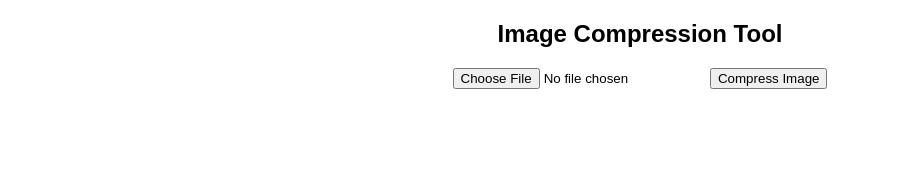
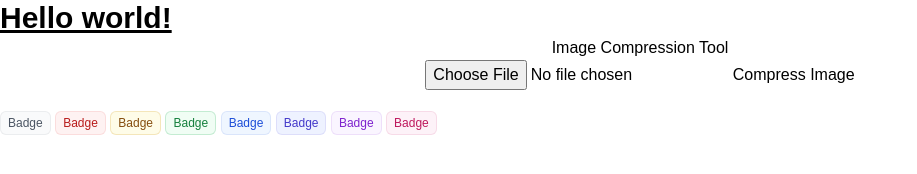
Before and after one commit to chenyibai9527/noSpace, a website: page image-tools.html in a window 1280 px wide. Shown: the whole page, without its empty margins (0-917 px from the left). Drawn offline with nearby package versions, Linux system fonts and the light colour scheme.

Commit message:
add tailwind

```diff
--- a/image-tools.html
+++ b/image-tools.html
@@ -11,14 +11,26 @@
         .image-display { margin-top: 20px; }
         img { max-width: 100%; height: auto; }
     </style>
+    <script src="https://cdn.tailwindcss.com"></script>
 </head>
 <body>
+    <h1 class="text-3xl font-bold underline">
+        Hello world!
+      </h1>
     <div class="container">
         <h2>Image Compression Tool</h2>
         <input type="file" id="imageInput" accept="image/*">
         <button onclick="compressImage()">Compress Image</button>
         <div class="image-display" id="imageDisplay"></div>
     </div>
+    <span class="inline-flex items-center rounded-md bg-gray-50 px-2 py-1 text-xs font-medium text-gray-600 ring-1 ring-inset ring-gray-500/10">Badge</span>
+<span class="inline-flex items-center rounded-md bg-red-50 px-2 py-1 text-xs font-medium text-red-700 ring-1 ring-inset ring-red-600/10">Badge</span>
+<span class="inline-flex items-center rounded-md bg-yellow-50 px-2 py-1 text-xs font-medium text-yellow-800 ring-1 ring-inset ring-yellow-600/20">Badge</span>
+<span class="inline-flex items-center rounded-md bg-green-50 px-2 py-1 text-xs font-medium text-green-700 ring-1 ring-inset ring-green-600/20">Badge</span>
+<span class="inline-flex items-center rounded-md bg-blue-50 px-2 py-1 text-xs font-medium text-blue-700 ring-1 ring-inset ring-blue-700/10">Badge</span>
+<span class="inline-flex items-center rounded-md bg-indigo-50 px-2 py-1 text-xs font-medium text-indigo-700 ring-1 ring-inset ring-indigo-700/10">Badge</span>
+<span class="inline-flex items-center rounded-md bg-purple-50 px-2 py-1 text-xs font-medium text-purple-700 ring-1 ring-inset ring-purple-700/10">Badge</span>
+<span class="inline-flex items-center rounded-md bg-pink-50 px-2 py-1 text-xs font-medium text-pink-700 ring-1 ring-inset ring-pink-700/10">Badge</span>
 
     <script>
         function compressImage() {
--- /dev/null
+++ b/package.json
@@ -0,0 +1,5 @@
+{
+  "dependencies": {
+    "tailwindcss": "^3.4.3"
+  }
+}
--- a/style.css
+++ b/style.css
@@ -1,3 +1,7 @@
+@import 'tailwindcss/base';
+@import 'tailwindcss/components';
+@import 'tailwindcss/utilities';
+
 html, body {
     height: 80%;
     margin: 0;
--- /dev/null
+++ b/tailwind.config.js
@@ -0,0 +1,19 @@
+/** @type {import('tailwindcss').Config} */
+module.exports = {
+  purge: [],
+  darkMode: false, // or 'media' or 'class'
+  content: [],
+  theme: {
+    extend: {},
+  },
+  variants: {
+    extend: {
+      borderWidth: ['hover', 'focus'],
+      ringWidth: ['hover', 'active'],
+    },
+  },
+  plugins: {
+    tailwindcss: {},
+    autoprefixer: {},
+  }
+}
```
Also changed, not shown: index.html (+2 -2 lines), removeExtraSpace/tools.html (+1 -0 lines), 1 other file.
